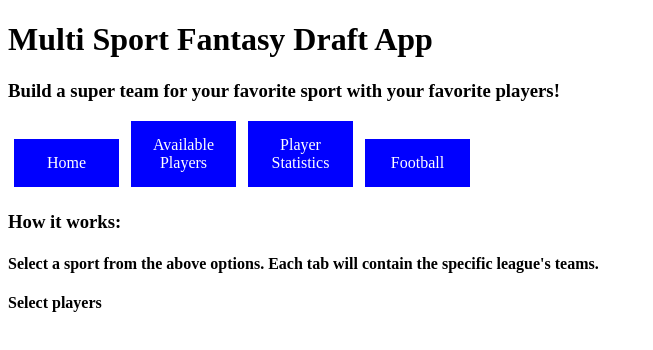
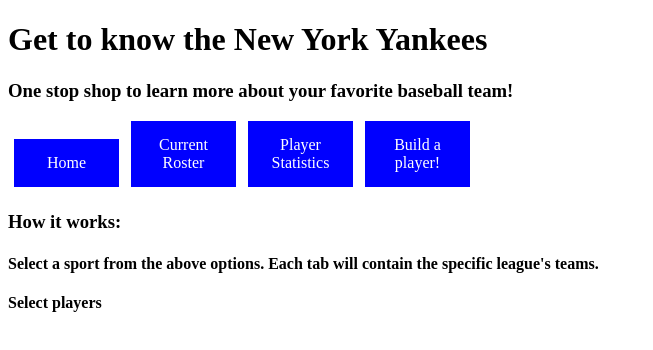
Before and after one commit to jasonbracco/phase-2-project, a React (Create React App) app: page / in a window 1280 px wide. Shown: the top 350 px of the page, without its empty margins (0-653 px from the left). Built offline with nearby package versions, Linux system fonts and the light colour scheme.

Commit message:
add in new navbar text

```diff
--- a/src/Components/NavBar.js
+++ b/src/Components/NavBar.js
@@ -15,8 +15,8 @@
 function NavBar() {
   return (
     <div>
-        <h1>Multi Sport Fantasy Draft App</h1>
-        <h3>Build a super team for your favorite sport with your favorite players!</h3>
+        <h1>Get to know the New York Yankees</h1>
+        <h3>One stop shop to learn more about your favorite baseball team!</h3>
 
         <NavLink
             to="/"
@@ -29,17 +29,17 @@
             Home
         </NavLink>
         <NavLink
-            to="/about"
+            to="/currentroster"
             exact
             style={linkStyles}
             activeStyle={{
             background: "darkblue",
             }}
         >
-            Available Players
+            Current Roster
         </NavLink>
         <NavLink
-            to="/login"
+            to="/stats"
             exact
             style={linkStyles}
             activeStyle={{
@@ -56,7 +56,7 @@
             background: "darkblue",
             }}
         >
-            Football
+            Build a player!
         </NavLink>
 
         <h3>How it works:</h3>
```
